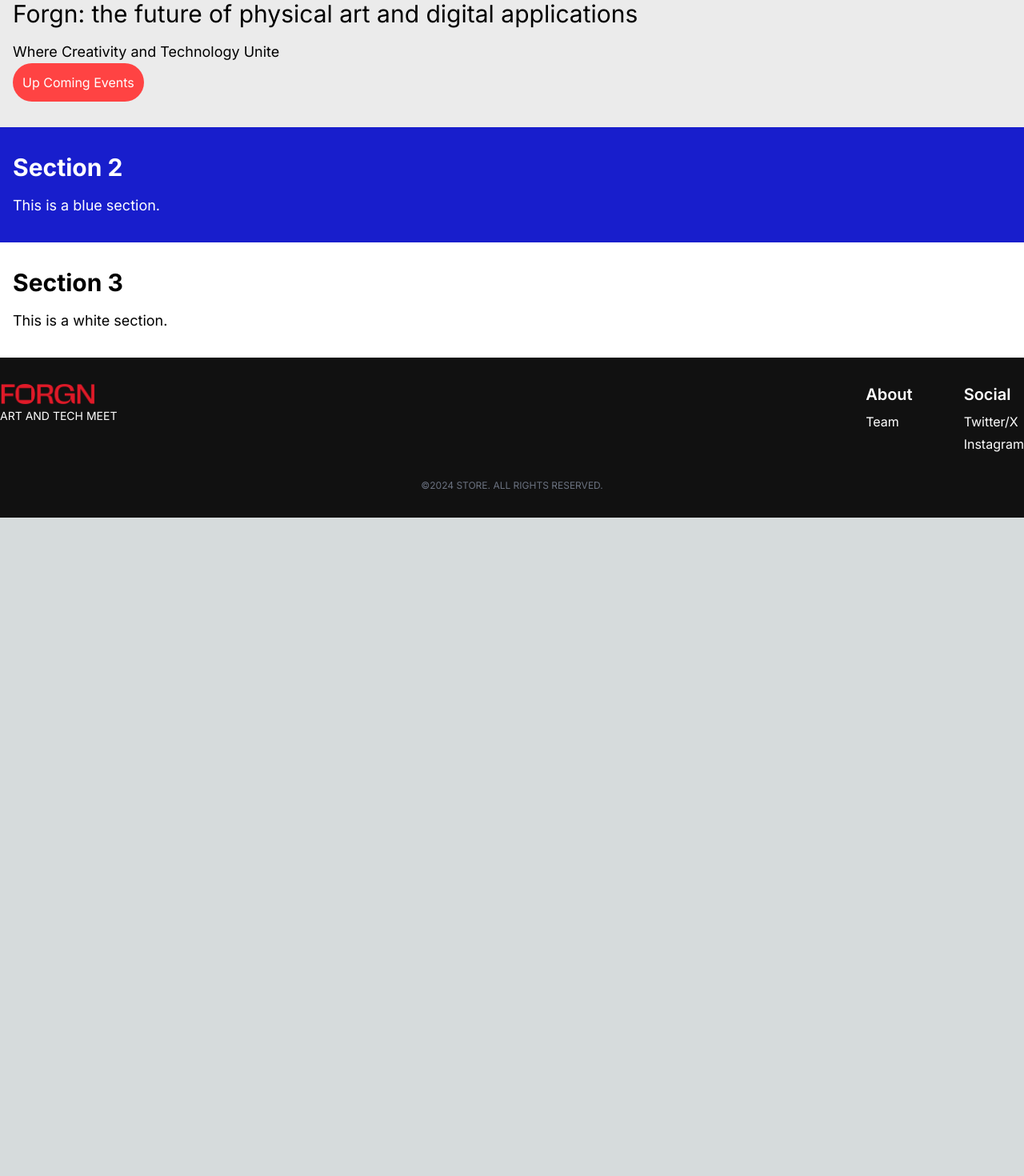
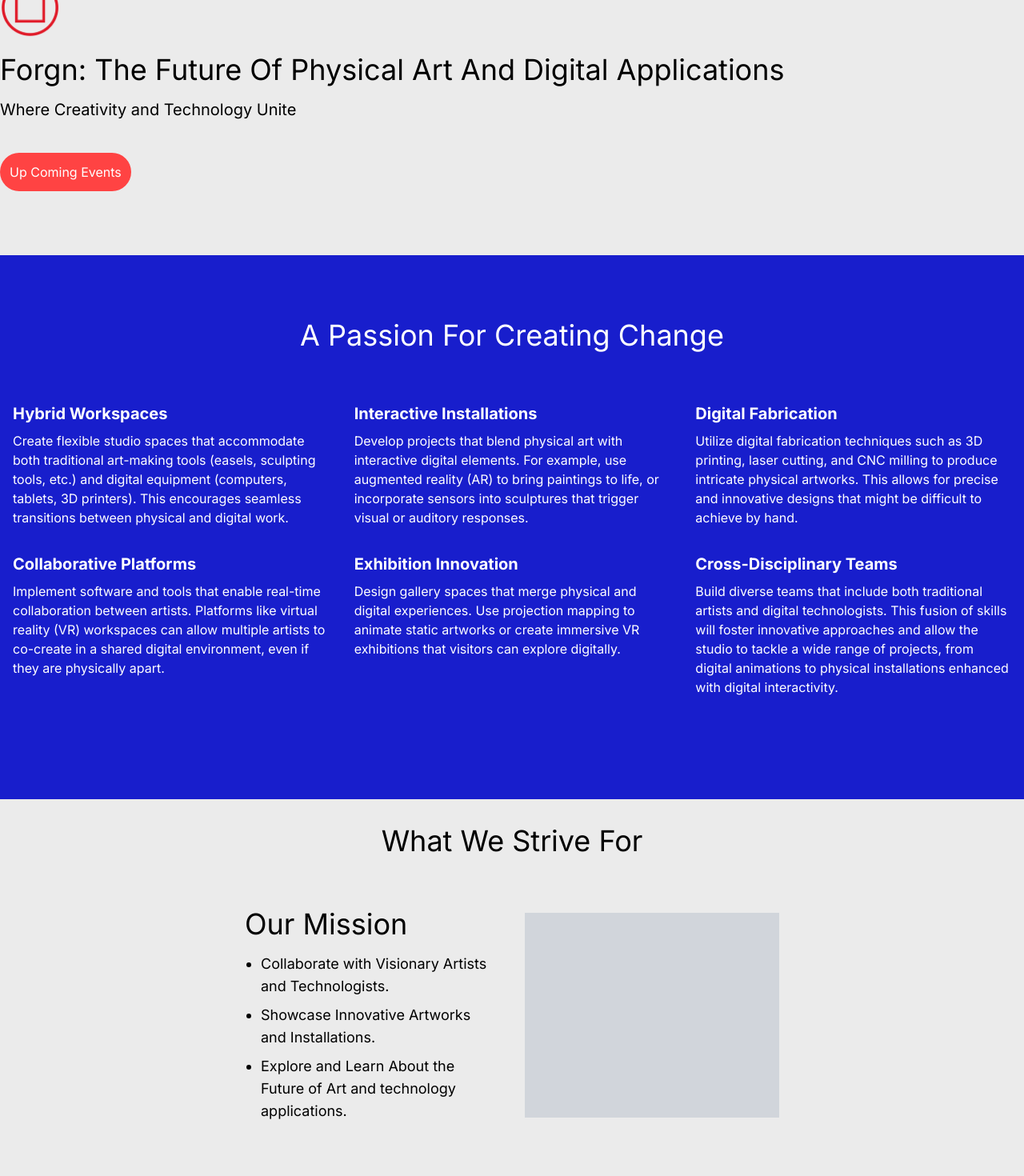
Before and after one commit to giorgio-villani/forgn, a Next.js app: page / in a window 1280 px wide. Shown: the part 180-1650 px from the top of the page at 80% size. Before the commit the page ends 827 px from the top, so only its background shows below. Built offline with nearby package versions, Linux system fonts and the light colour scheme.

Commit message:
updated about page

```diff
--- a/src/components/About.tsx
+++ b/src/components/About.tsx
@@ -3,36 +3,141 @@ import React from 'react'
 const About: React.FC = () => {
   return (
     <div className="w-full">
-      <section className="bg-customGray py-8">
-        <div className="max-w-screen-xl mx-auto px-4">
+      <section className="bg-customGray py-20">
+        <div className="max-w-screen-xl mx-auto">
           <h2 className="text-3xl mb-4">
             <img
               src="forgn_icon.png"
               className="max-w-[75px] max-h-[75px]"
             ></img>
-            <span>
+            <div className="pt-5 capitalize font-inter text-4xl">
               Forgn: the future of physical art and digital applications
-            </span>
+            </div>
           </h2>
-          <p className="text-lg">Where Creativity and Technology Unite</p>
-          <button className="bg-customButton rounded-full text-white p-3">
-            Up Coming Events
-          </button>
+          <p className="text-xl font-inter">
+            Where Creativity and Technology Unite
+          </p>
+          <div className="pt-10">
+            <button className="bg-customButton rounded-full text-white p-3">
+              Up Coming Events
+            </button>
+          </div>
         </div>
       </section>
-      <section className="bg-customBlue text-white py-8">
-        <div className="max-w-screen-xl mx-auto px-4">
-          <h2 className="text-3xl font-bold mb-4">Section 2</h2>
-          <p className="text-lg">This is a blue section.</p>
+      <section className="bg-customBlue text-white py-20">
+        <div className="max-w-screen-xl mx-auto flex flex-col items-center justify-center text-center">
+          <h2 className="text-4xl mb-4 font-inter capitalize">
+            a passion for creating change
+          </h2>
+          <div className="bg-customBlue text-white text-left py-12 px-4">
+            <div className="max-w-screen-xl mx-auto grid grid-cols-1 md:grid-cols-2 lg:grid-cols-3 gap-8">
+              <div>
+                <h3 className="font-bold text-xl mb-2">Hybrid Workspaces</h3>
+                <p>
+                  Create flexible studio spaces that accommodate both
+                  traditional art-making tools (easels, sculpting tools, etc.)
+                  and digital equipment (computers, tablets, 3D printers). This
+                  encourages seamless transitions between physical and digital
+                  work.
+                </p>
+              </div>
+              <div>
+                <h3 className="font-bold text-xl mb-2">
+                  Interactive Installations
+                </h3>
+                <p>
+                  Develop projects that blend physical art with interactive
+                  digital elements. For example, use augmented reality (AR) to
+                  bring paintings to life, or incorporate sensors into
+                  sculptures that trigger visual or auditory responses.
+                </p>
+              </div>
+              <div>
+                <h3 className="font-bold text-xl mb-2">Digital Fabrication</h3>
+                <p>
+                  Utilize digital fabrication techniques such as 3D printing,
+                  laser cutting, and CNC milling to produce intricate physical
+                  artworks. This allows for precise and innovative designs that
+                  might be difficult to achieve by hand.
+                </p>
+              </div>
+              <div>
+                <h3 className="font-bold text-xl mb-2">
+                  Collaborative Platforms
+                </h3>
+                <p>
+                  Implement software and tools that enable real-time
+                  collaboration between artists. Platforms like virtual reality
+                  (VR) workspaces can allow multiple artists to co-create in a
+                  shared digital environment, even if they are physically apart.
+                </p>
+              </div>
+              <div>
+                <h3 className="font-bold text-xl mb-2">
+                  Exhibition Innovation
+                </h3>
+                <p>
+                  Design gallery spaces that merge physical and digital
+                  experiences. Use projection mapping to animate static artworks
+                  or create immersive VR exhibitions that visitors can explore
+                  digitally.
+                </p>
+              </div>
+              <div>
+                <h3 className="font-bold text-xl mb-2">
+                  Cross-Disciplinary Teams
+                </h3>
+                <p>
+                  Build diverse teams that include both traditional artists and
+                  digital technologists. This fusion of skills will foster
+                  innovative approaches and allow the studio to tackle a wide
+                  range of projects, from digital animations to physical
+                  installations enhanced with digital interactivity.
+                </p>
+              </div>
+            </div>
+          </div>
         </div>
       </section>
-      <section className="bg-customWhite py-8">
-        <div className="max-w-screen-xl mx-auto px-4">
-          <h2 className="text-3xl font-bold mb-4">Section 3</h2>
-          <p className="text-lg">This is a white section.</p>
+      <section className="bg-customGray py-8">
+        <div className="max-w-screen-xl mx-auto flex flex-col items-center justify-center text-center w-[700px]">
+          <h2 className="text-4xl mb-4 capitalize font-inter">
+            What We Strive For
+          </h2>
+          <div className="py-12 px-4">
+            <div className="max-w-screen-xl mx-auto grid grid-cols-1 md:grid-cols-2 gap-8 items-center">
+              <div className="text-left">
+                <h2 className="text-4xl mb-4 capitalize font-inter">
+                  Our Mission
+                </h2>
+                <ul className="list-disc pl-5 space-y-2 text-lg">
+                  <li>Collaborate with Visionary Artists and Technologists.</li>
+                  <li>Showcase Innovative Artworks and Installations.</li>
+                  <li>
+                    Explore and Learn About the Future of Art and technology
+                    applications.
+                  </li>
+                </ul>
+              </div>
+              <div className="bg-gray-300 h-64"></div>
+            </div>
+          </div>
         </div>
       </section>
-      {/* Repeat sections as needed */}
+
+      <section className="bg-customBlue py-20">
+        <div className="flex flex-col items-center justify-center text-center ">
+          <div className="bg-white rounded-xl w-[1200px]">
+            <div className="m-10">
+              <h2 className="text-4xl capitalize font-inter">subscribe</h2>
+              <p>Stay in the loop with everything you need to know.</p>
+              <button className="bg-customButton rounded-full text-white p-2">
+                Sign Up
+              </button>
+            </div>
+          </div>
+        </div>
+      </section>
     </div>
   )
 }
--- a/src/components/Footer.tsx
+++ b/src/components/Footer.tsx
@@ -30,7 +30,10 @@ const Footer: React.FC = () => {
                 </a>
               </li>
               <li>
-                <a href="#" className="hover:underline">
+                <a
+                  href="https://www.instagram.com/forgnstudio/"
+                  className="hover:underline"
+                >
                   Instagram
                 </a>
               </li>
@@ -39,7 +42,7 @@ const Footer: React.FC = () => {
         </div>
       </div>
       <div className="mt-8 text-center text-xs text-gray-500">
-        ©2024 STORE. ALL RIGHTS RESERVED.
+        ©2024 FORGN. ALL RIGHTS RESERVED.
       </div>
     </footer>
   )
--- a/src/components/Header.tsx
+++ b/src/components/Header.tsx
@@ -15,8 +15,8 @@ interface MenuItemProps {
 
 const Header: React.FC = () => {
   return (
-    <div className="bg-gray-100 w-full">
-      <div className="max-w-screen-xl mx-auto p-4 flex items-center justify-between">
+    <div className="bg-white w-full">
+      <div className="max-w-screen-xl mx-auto py-4 flex items-center justify-between">
         <a href="./">
           <img src="./forgn.png" className="max-w-[120px] max-h-[120px]" />
         </a>
@@ -26,12 +26,12 @@ const Header: React.FC = () => {
             <button className="px-4 py-2 rounded-md flex items-center">
               ABOUT <FontAwesomeIcon icon={faChevronDown} className="ml-1" />
             </button>
-            <div className="absolute hidden group-hover:block bg-white border mt-2 rounded-md shadow-lg">
+            <div className="absolute hidden group-hover:block bg-white border rounded-md shadow-lg">
               <a href="#" className="block px-4 py-2 hover:bg-gray-100">
-                Option 1
+                Team
               </a>
               <a href="#" className="block px-4 py-2 hover:bg-gray-100">
-                Option 2
+                Activations
               </a>
             </div>
           </div>
@@ -40,12 +40,12 @@ const Header: React.FC = () => {
             <button className="px-4 py-2 rounded-md flex items-center">
               EVENTS <FontAwesomeIcon icon={faChevronDown} className="ml-1" />
             </button>
-            <div className="absolute hidden group-hover:block bg-white border mt-2 rounded-md shadow-lg">
+            <div className="absolute hidden group-hover:block bg-white border rounded-md shadow-lg">
               <a href="#" className="block px-4 py-2 hover:bg-gray-100">
-                Option 1
+                Presentations
               </a>
               <a href="#" className="block px-4 py-2 hover:bg-gray-100">
-                Option 2
+                Workshops
               </a>
             </div>
           </div>
--- a/tailwind.config.ts
+++ b/tailwind.config.ts
@@ -22,7 +22,7 @@ const config: Config = {
         customButton: '#FF4343',
       },
       fontFamily: {
-        inter: ['Inter', 'sans-serif'],
+        inter: ['Inter'],
       },
     },
   },
```
